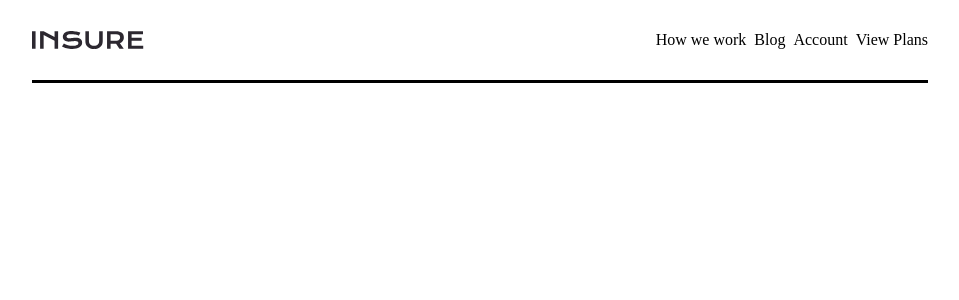
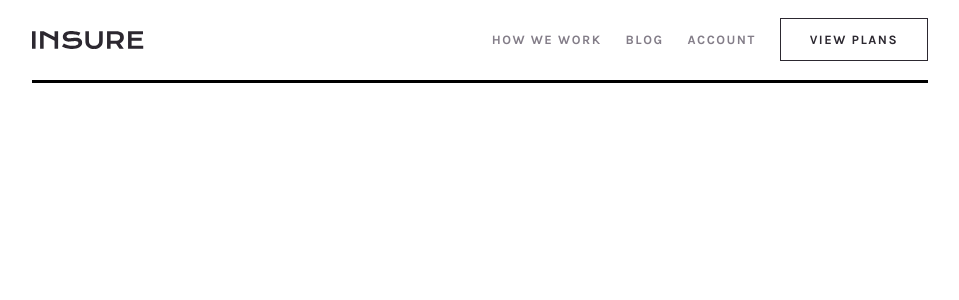
Before and after one commit to Jorai33/Insure-Landing-Page, a React (Create React App) app: page / in a window 1280 px wide. Shown: the top 300 px of the page, without its empty margins (160-1119 px from the left). Built offline with nearby package versions, Linux system fonts and the light colour scheme.

Commit message:
Header Complete

```diff
--- a/src/App.js
+++ b/src/App.js
@@ -28,7 +28,6 @@
 
 const Header = styled.header`
   height: 5rem;
-
   display: flex;
   justify-content: space-between;
   align-items: center;
@@ -37,9 +36,26 @@
 
 const Navbar = styled.ul`
   display: flex;
-  justify-content: space-around;
-  gap: 0.5rem;
+  gap: 1.5rem;
 
+  li{
+    font-family: "Karla", sans-serif;
+    font-weight: 700;
+    font-size: 0.8rem;
+    line-height: 1rem;
+    letter-spacing: 1.5px;
+    color: #837D88;
+    text-transform: uppercase;
+  }
+
+  &>:last-child{
+    a{
+      color: #2C2830;
+      padding: 0.8rem 1.8rem;
+      border: 1.5px solid #2C2830;
+    }
+
+  }
 
 `;
 
@@ -55,9 +71,7 @@
             <li>How we work</li>
             <li>Blog</li>
             <li>Account</li>
-            <li>
-              View Plans
-            </li>
+            <li><a href="#">View Plans</a></li>
           </Navbar>
         </Header>
       </Container>
--- a/src/styles/globalStyle.js
+++ b/src/styles/globalStyle.js
@@ -23,6 +23,10 @@
      list-style: none;
  }
 
+ a{
+     text-decoration: none;
+ }
+
 `;
 
 export default GlobalStyle;
```
